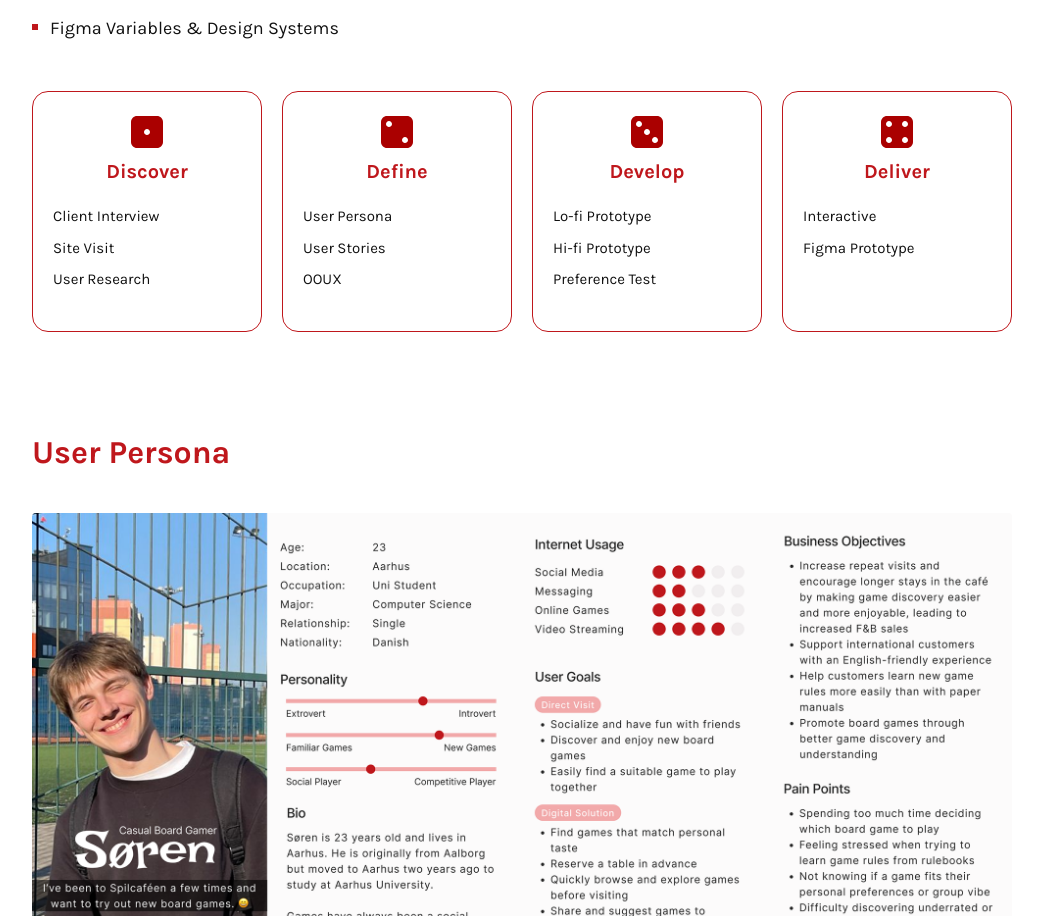
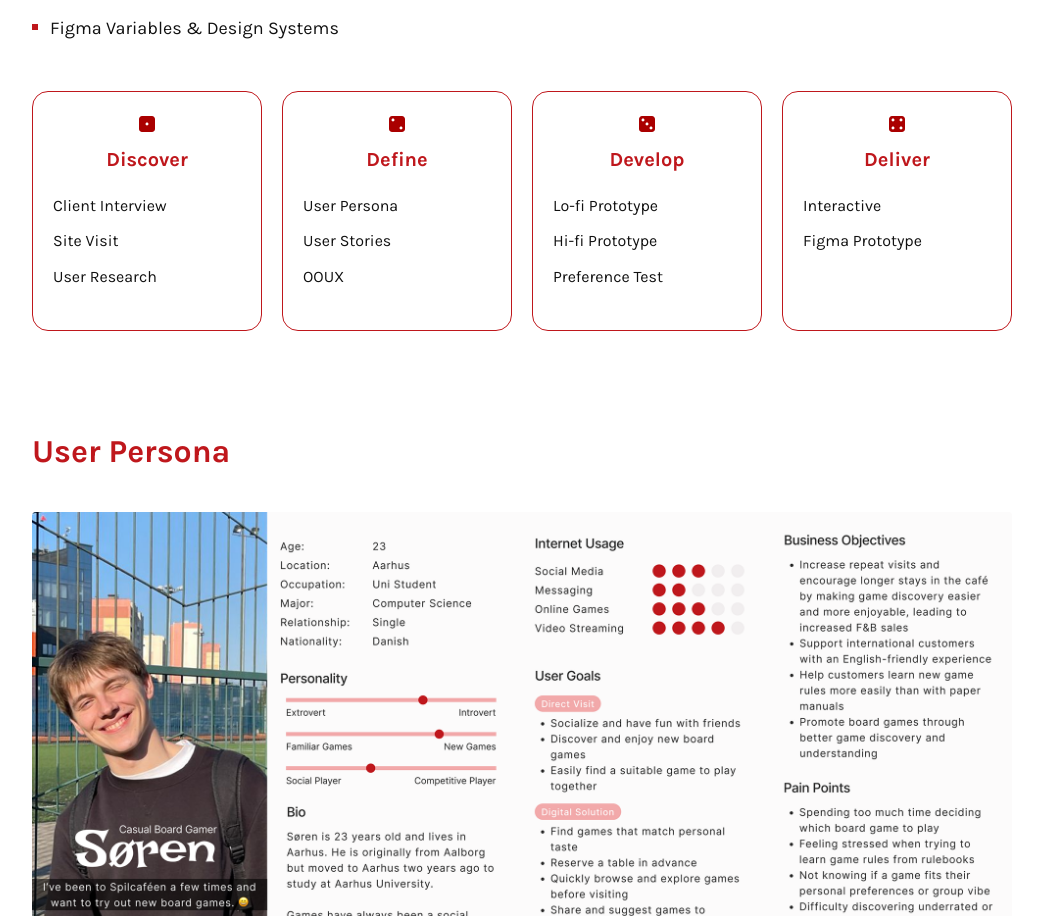
Before and after one commit to Lunanuna/portfolio, a React (Vite) app: page /projects/spil-cafeen in a window 1280 px wide. Shown: the part 3209-4125 px from the top of the page, without its empty margins (118-1161 px from the left). Built offline with nearby package versions, Linux system fonts and the light colour scheme.

Commit message:
minor flaws

```diff
--- a/src/views/SpilCafeenProject.module.css
+++ b/src/views/SpilCafeenProject.module.css
@@ -282,10 +282,10 @@
   display: block;
   /* width/height 둘 다 명시. auto 로 두면 SVG에 viewBox 나 크기 속성이 없을 때
      브라우저가 0px 로 계산해서 아이콘이 안 보이는 문제가 생김. */
-  width: 32px;
-  height: 32px;
+  width: 16px;
+  height: 16px;
   object-fit: contain;  /* 박스 비율과 이미지 비율이 달라도 안 찌그러짐 */
-  margin: 0 auto 12px;  /* 카드 안에서 가운데 정렬 */
+  margin: 0 auto 16px;  /* 카드 안에서 가운데 정렬 */
 }
 
 .processTitle {
@@ -303,10 +303,10 @@
 }
 
 .processItem {
-  font-size: 15px;
+  font-size: 16px;
   line-height: 1.7;
   color: var(--c-text);
-  margin-bottom: 6px;
+  margin-bottom: 8px;
 }
 
 /* ============================================================
```
